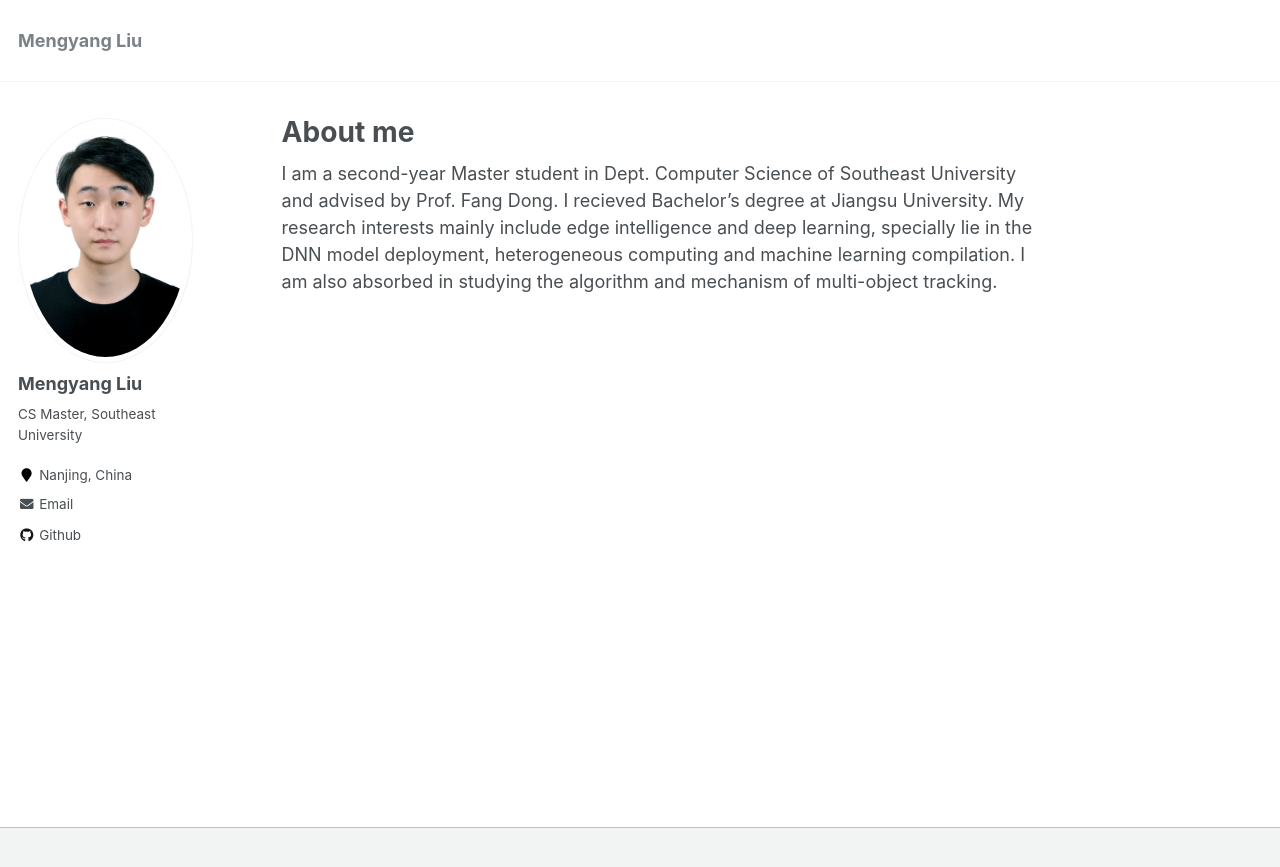
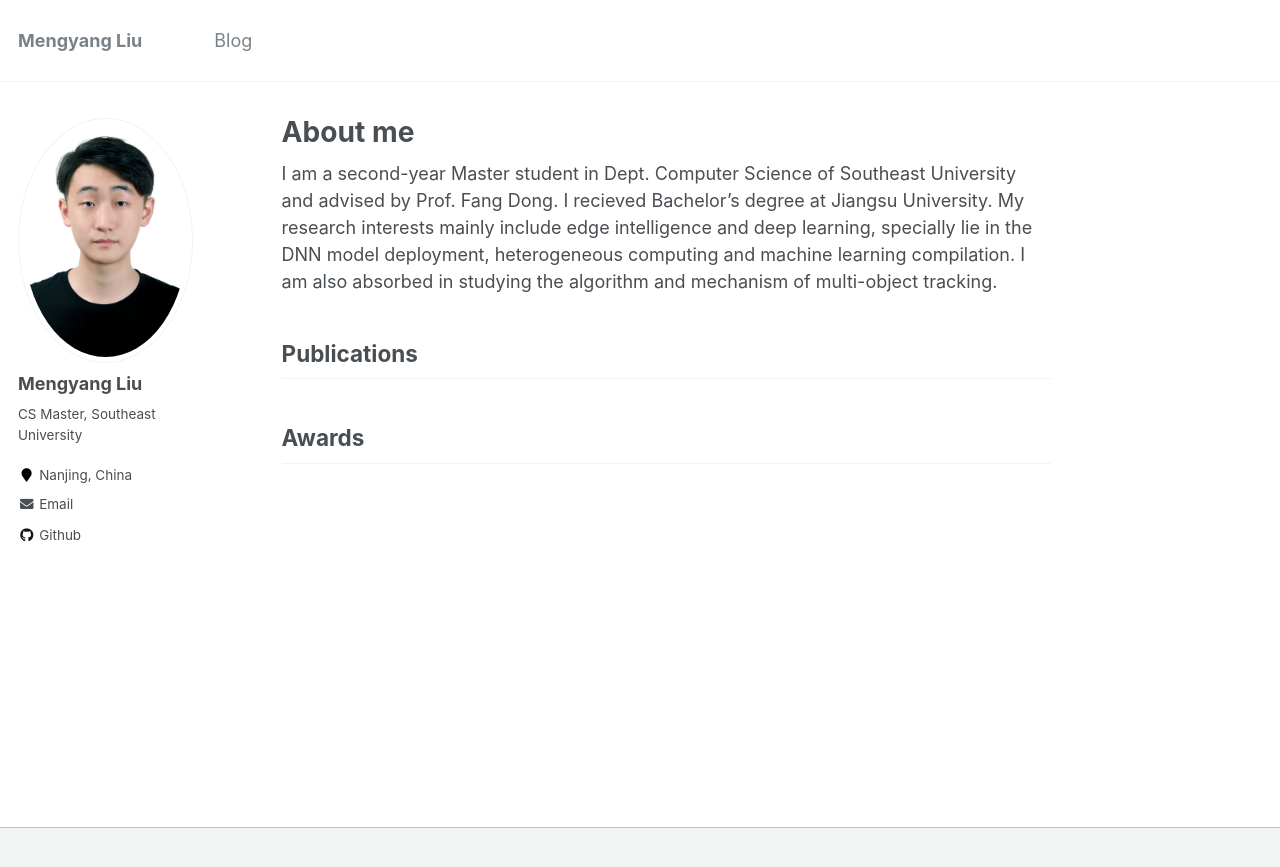
Before and after one commit to liu-mengyang/liu-mengyang.github.io, a Jekyll site: the page built from _pages/about.md, in a window 1280 px wide. Shown: the top 867 px of the page. Built offline with Jekyll 4.4.1, drawn with Linux system fonts in a browser that asks for light colours.

Commit message:
Update page and navigation

```diff
--- a/_data/navigation.yml
+++ b/_data/navigation.yml
@@ -20,3 +20,5 @@ main:
 
   # - title: "Guide"
   #   url: /markdown/
+  - title: "Blog"
+    url: https://liumengyang.xyz/
--- a/_pages/about.md
+++ b/_pages/about.md
@@ -10,3 +10,7 @@ redirect_from:
 
 
 I am a second-year Master student in Dept. Computer Science of Southeast University and advised by Prof. Fang Dong. I recieved Bachelor's degree at Jiangsu University. My research interests mainly include edge intelligence and deep learning, specially lie in the DNN model deployment, heterogeneous computing and machine learning compilation. I am also absorbed in studying the algorithm and mechanism of multi-object tracking.
+
+## Publications
+
+## Awards
```
